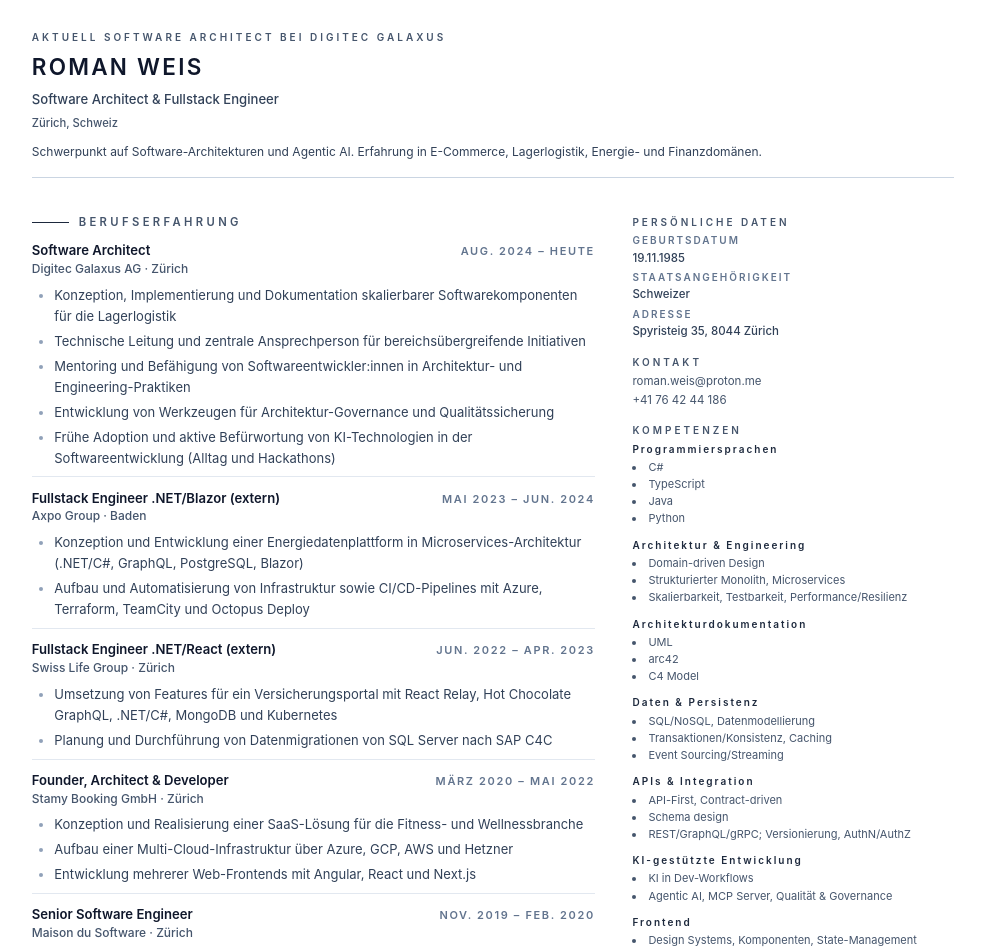
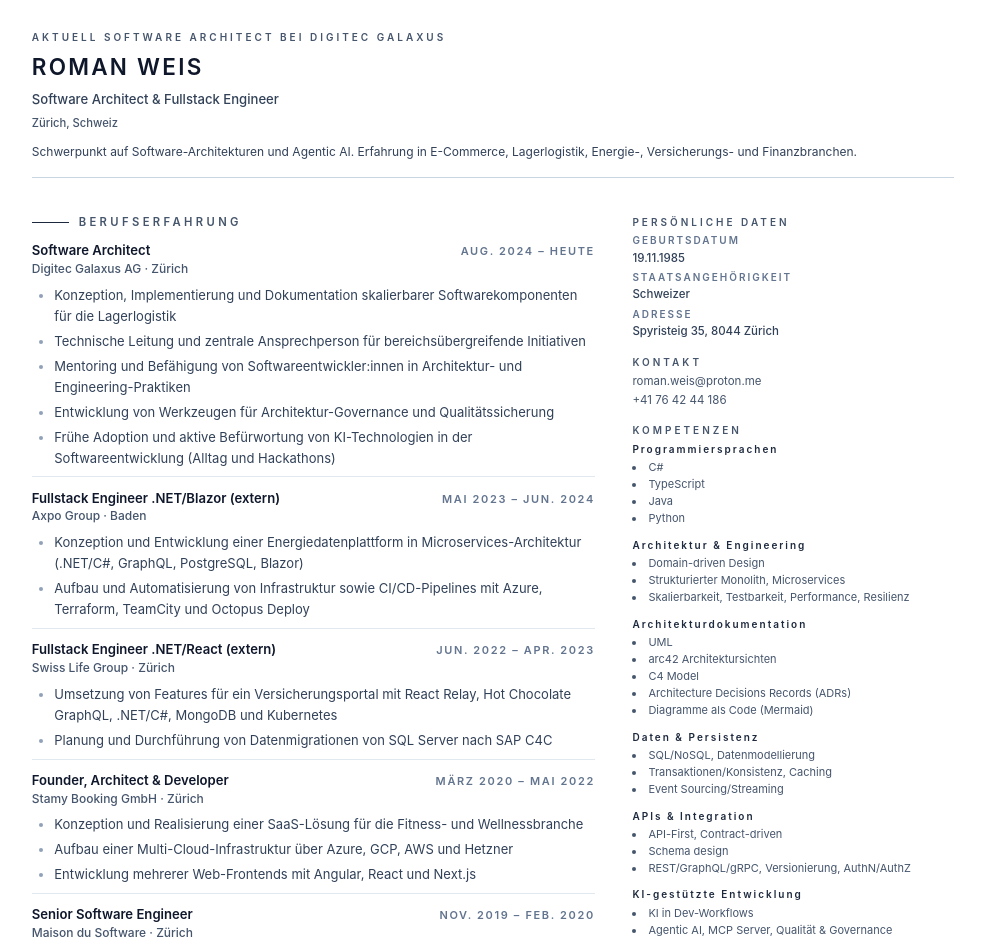
Before and after one commit to romanweis/cvman, a React (Vite) app: page / in a window 1280 px wide. Shown: the top 949 px of the page, without its empty margins (147-1132 px from the left). Built offline with nearby package versions, Linux system fonts and the light colour scheme.

Commit message:
save Friday, 10 October 2025 00:52:07

```diff
--- a/src/data/recruitingDeCv.ts
+++ b/src/data/recruitingDeCv.ts
@@ -58,7 +58,7 @@ export const recruitingDeCv: CvProfile = {
   title: "Software Architect & Fullstack Engineer",
   availability: "Aktuell Software Architect bei Digitec Galaxus",
   summary:
-    "Schwerpunkt auf Software-Architekturen und Agentic AI. Erfahrung in E-Commerce, Lagerlogistik, Energie- und Finanzdomänen.",
+    "Schwerpunkt auf Software-Architekturen und Agentic AI. Erfahrung in E-Commerce, Lagerlogistik, Energie-, Versicherungs- und Finanzbranchen.",
   contact: [
     { label: "roman.weis@proton.me", url: "mailto:roman.weis@proton.me" },
     { label: "+41 76 42 44 186", url: "tel:+41764244186" },
@@ -90,12 +90,18 @@ export const recruitingDeCv: CvProfile = {
       items: [
         "Domain-driven Design",
         "Strukturierter Monolith, Microservices",
-        "Skalierbarkeit, Testbarkeit, Performance/Resilienz",
+        "Skalierbarkeit, Testbarkeit, Performance, Resilienz",
       ],
     },
     {
       name: "Architekturdokumentation",
-      items: ["UML", "arc42", "C4 Model"],
+      items: [
+        "UML",
+        "arc42 Architektursichten",
+        "C4 Model",
+        "Architecture Decisions Records (ADRs)",
+        "Diagramme als Code (Mermaid)",
+      ],
     },
     {
       name: "Daten & Persistenz",
@@ -110,7 +116,7 @@ export const recruitingDeCv: CvProfile = {
       items: [
         "API-First, Contract-driven",
         "Schema design",
-        "REST/GraphQL/gRPC; Versionierung, AuthN/AuthZ",
+        "REST/GraphQL/gRPC, Versionierung, AuthN/AuthZ",
       ],
     },
     {
```
Also changed, not shown: 1 other file (tests, documents, lock files or other folders).
